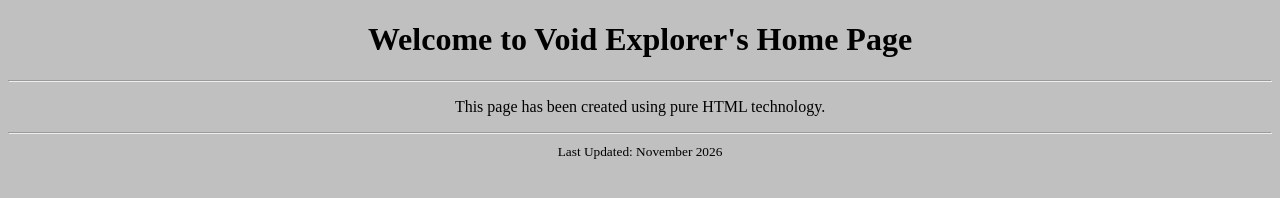
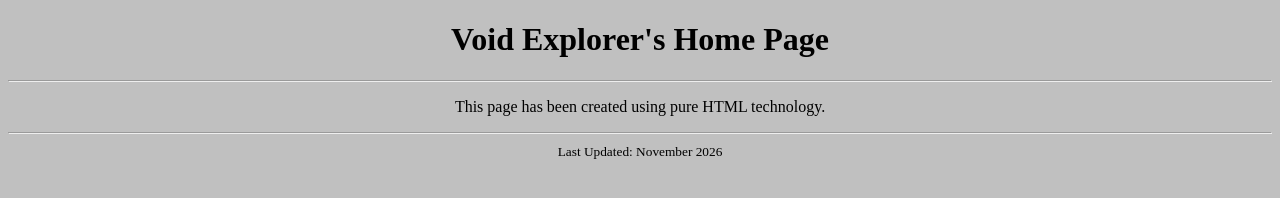
Before and after one commit to vxpl-org/vxpl, a plain HTML site: page index.html in a window 1280 px wide. Drawn offline with Linux system fonts and the light colour scheme.

Commit message:
Update index.html

```diff
--- a/index.html
+++ b/index.html
@@ -6,7 +6,7 @@
 </head>
 <body bgcolor="#C0C0C0" text="#000000" link="#0000FF" vlink="#800080">
   <center>
-    <h1>Welcome to Void Explorer's Home Page</h1>
+    <h1>Void Explorer's Home Page</h1>
     <hr>
     <p>This page has been created using pure HTML technology.</p>
     <hr>
```
